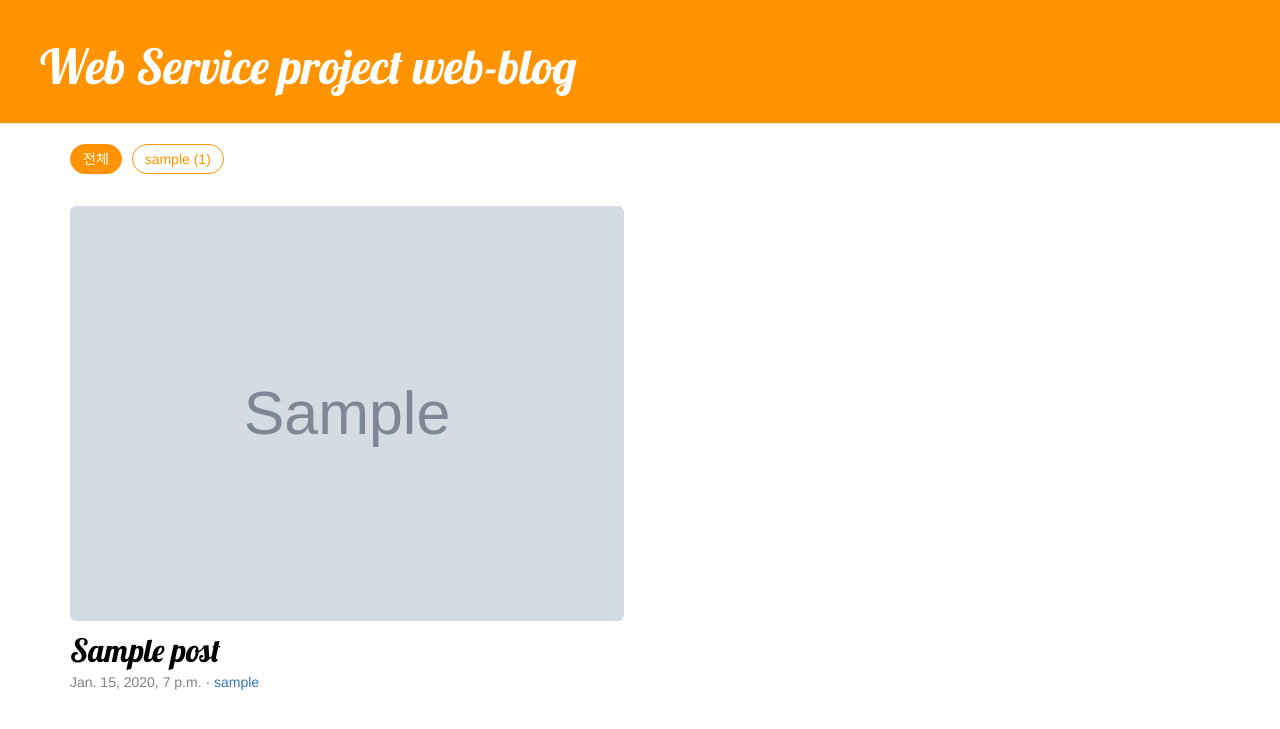
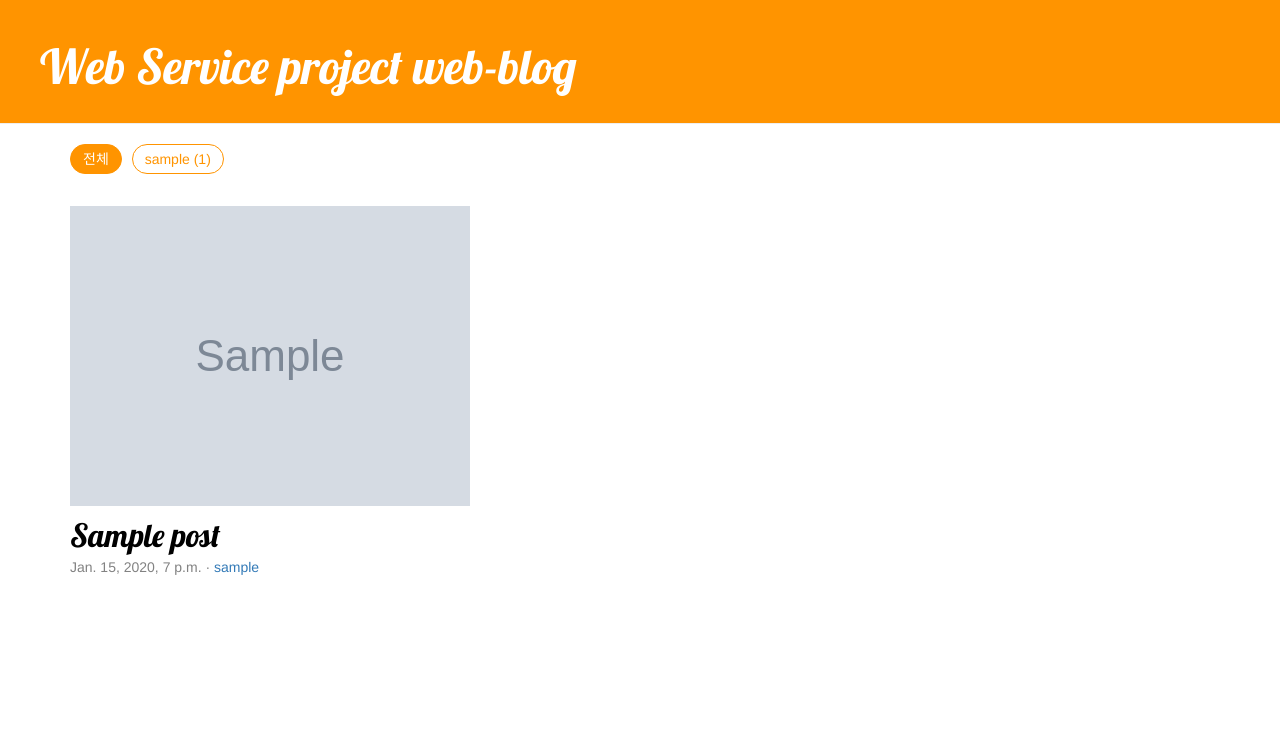
Before and after one commit to elponchis/photoblog-common01, a Django app: page / in a window 1280 px wide. Shown: the top 729 px of the page. Run offline with Django 5.2, Linux system fonts and the light colour scheme; tables that the repository leaves empty hold one stand-in row (values such as "Sample post"); grey boxes marked "Sample" are stand-in pictures; some libraries are stand-ins or nearby versions.

Commit message:
fix: 목록 이미지를 자르지 않고 원본 비율로 표시

```diff
--- a/PhotoBlogServer/blog/static/css/blog.css
+++ b/PhotoBlogServer/blog/static/css/blog.css
@@ -65,6 +65,7 @@ h1, h2, h3, h4 {
     display: grid;
     grid-template-columns: repeat(2, minmax(0, 1fr));
     gap: 40px 32px;
+    align-items: start;
 }
 
 @media (max-width: 767px) {
@@ -83,9 +84,8 @@ h1, h2, h3, h4 {
 }
 
 .post-card .intruder-image-list {
-    width: 100%;
-    aspect-ratio: 4 / 3;
-    border-radius: 6px;
+    max-width: 100%;
+    height: auto;
 }
 
 .author-nav {
```
